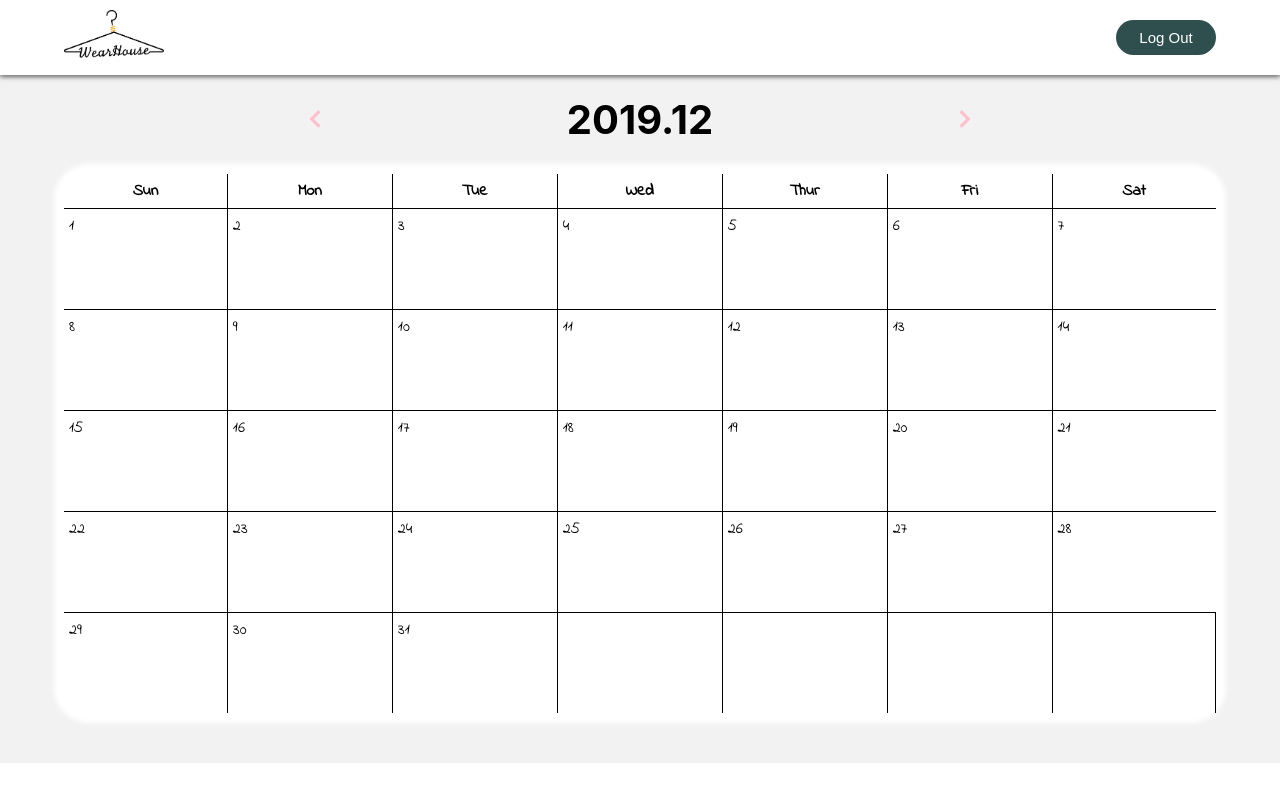
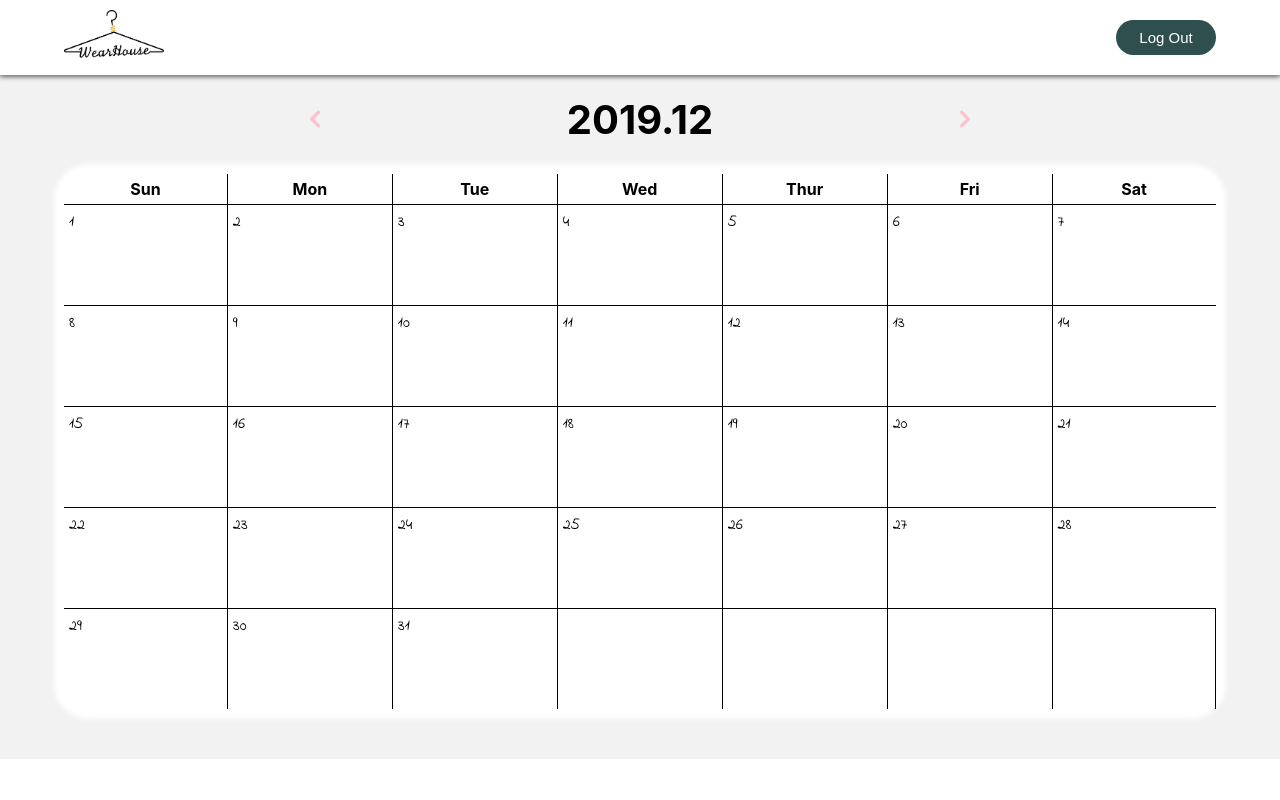
Before and after one commit to swsnu/swpp2019-team5, a React (Create React App) app in the folder front-end/wearhouse/: page /calendar in a window 1280 px wide. Built offline with nearby package versions, Linux system fonts and the light colour scheme; no server answers; sample sign-in values are in the browser's storage.

Commit message:
Apply cursive font only to date numbers

```diff
--- a/front-end/wearhouse/src/Components/Calendar/Calendar.scss
+++ b/front-end/wearhouse/src/Components/Calendar/Calendar.scss
@@ -1,5 +1,4 @@
 #calendar {
-    font-family: "Indie Flower", cursive;
     background-color: white;
     box-shadow: 0 0 5px 10px white;
     border-radius: 25px;
@@ -19,6 +18,7 @@
         }
     }
     tbody {
+        font-family: "Indie Flower", cursive;
         td {
             text-align: center;
             padding: 0px;
```
